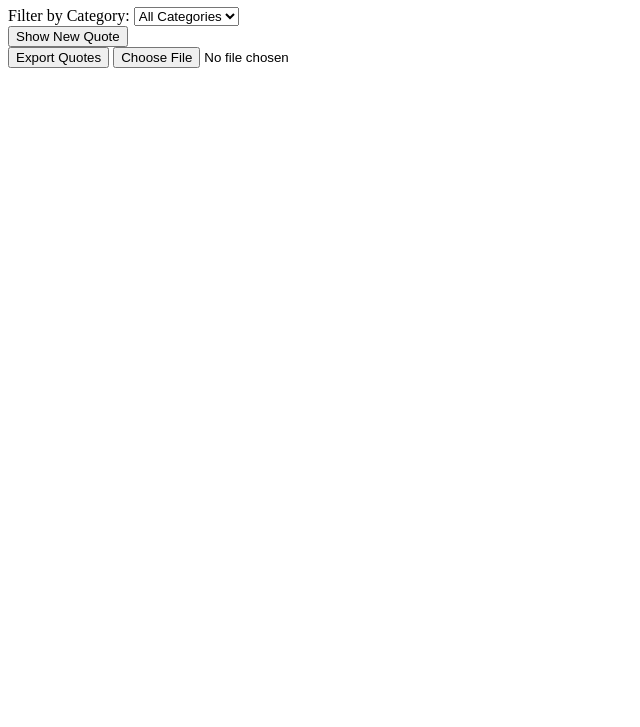
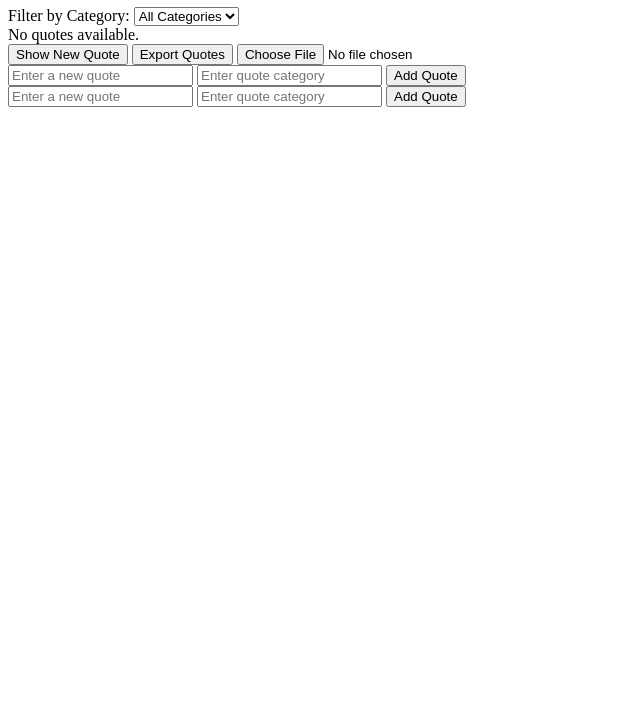
Before and after one commit to musaucrea/alx_fe_javascript, a plain HTML site: page dom-manipulation/index.html in a window 1280 px wide. Shown: the part 73-800 px from the top of the page, without its empty margins (0-640 px from the left). Drawn offline with Linux system fonts and the light colour scheme.

Commit message:
modified index.html

```diff
--- a/dom-manipulation/index.html
+++ b/dom-manipulation/index.html
@@ -6,8 +6,9 @@
     <title>Dynamic Quote Generator</title>
 </head>
 <body>
-    <div id="container">
     <h1>Dynamic Quote Generator</h1>
+
+    <!-- Category Filter -->
     <div>
         <label for="categoryFilter">Filter by Category:</label>
         <select id="categoryFilter" onchange="filterQuotes()">
@@ -15,14 +16,25 @@
             <!-- Dynamically populated categories -->
         </select>
     </div>
+
+    <!-- Quote Display -->
     <div id="quoteDisplay"></div>
-        <button id="newQuote">Show New Quote</button>
-        <div id="addQuoteForm"></div>
+
+    <!-- Buttons for Adding, Exporting, and Importing Quotes -->
     <div>
-            <button id="exportQuotes">Export Quotes</button>
-            <input type="file" id="importFile" accept=".json" onchange="importFromJsonFile(event)" />
+        <button id="newQuote" onclick="showRandomQuote()">Show New Quote</button>
+        <button id="exportButton" onclick="exportToJson()">Export Quotes</button>
+        <input type="file" id="importFile" accept=".json" />
     </div>
+
+    <!-- Form for Adding New Quotes -->
+    <div>
+        <input id="newQuoteText" type="text" placeholder="Enter a new quote" />
+        <input id="newQuoteCategory" type="text" placeholder="Enter quote category" />
+        <button onclick="addQuote()">Add Quote</button>
     </div>
+
+    <!-- Script -->
     <script src="script.js"></script>
 </body>
 </html>
```
Lines whose indentation alone changed are shown as unchanged.
